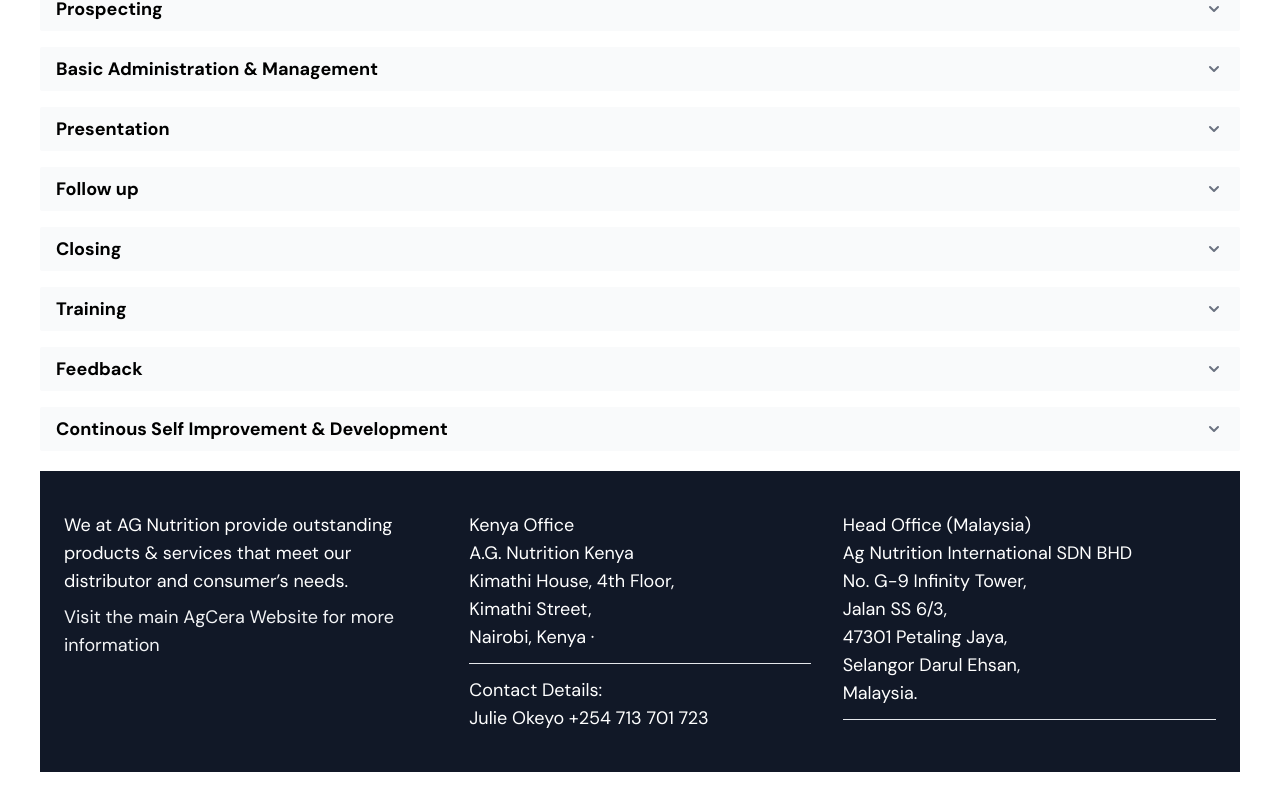
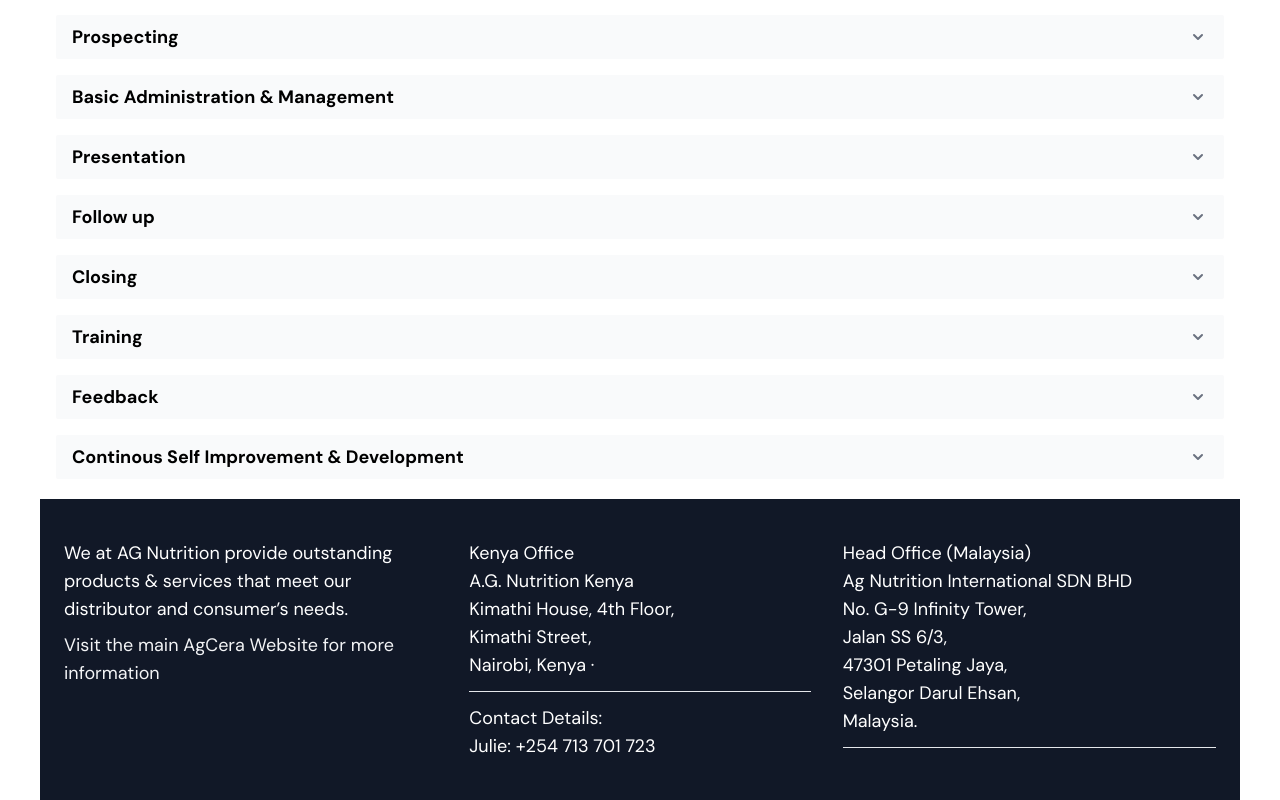
Before and after one commit to Alex-Cosmas/agcera, a Next.js app: page /opportunity in a window 1280 px wide. Shown: the part 1505-2305 px from the top of the page. Before the commit the page ends 2277 px from the top, so only its background shows below. Built offline with nearby package versions, Linux system fonts and the light colour scheme.

Commit message:
Minor Fix

```diff
--- a/components/Footer.js
+++ b/components/Footer.js
@@ -33,7 +33,7 @@
                 <hr className='my-3' />
                 <div className=''>
                   Contact Details:
-                  <p>Julie Okeyo +254 713 701 723</p>
+                  <p>Julie: +254 713 701 723</p>
                 </div>
               </div>
             </div>
--- a/pages/opportunity/index.js
+++ b/pages/opportunity/index.js
@@ -8,7 +8,7 @@
   const [skills, setSkills] = useState(KeySkills)
   return (
     <>
-      <div className='grid gap-4 my-5'>
+      <div className='grid gap-4 px-4 my-5 '>
         {/* <h1>Opportunity</h1> */}
 
         <div className='text-2xl font-semibold'>
```
